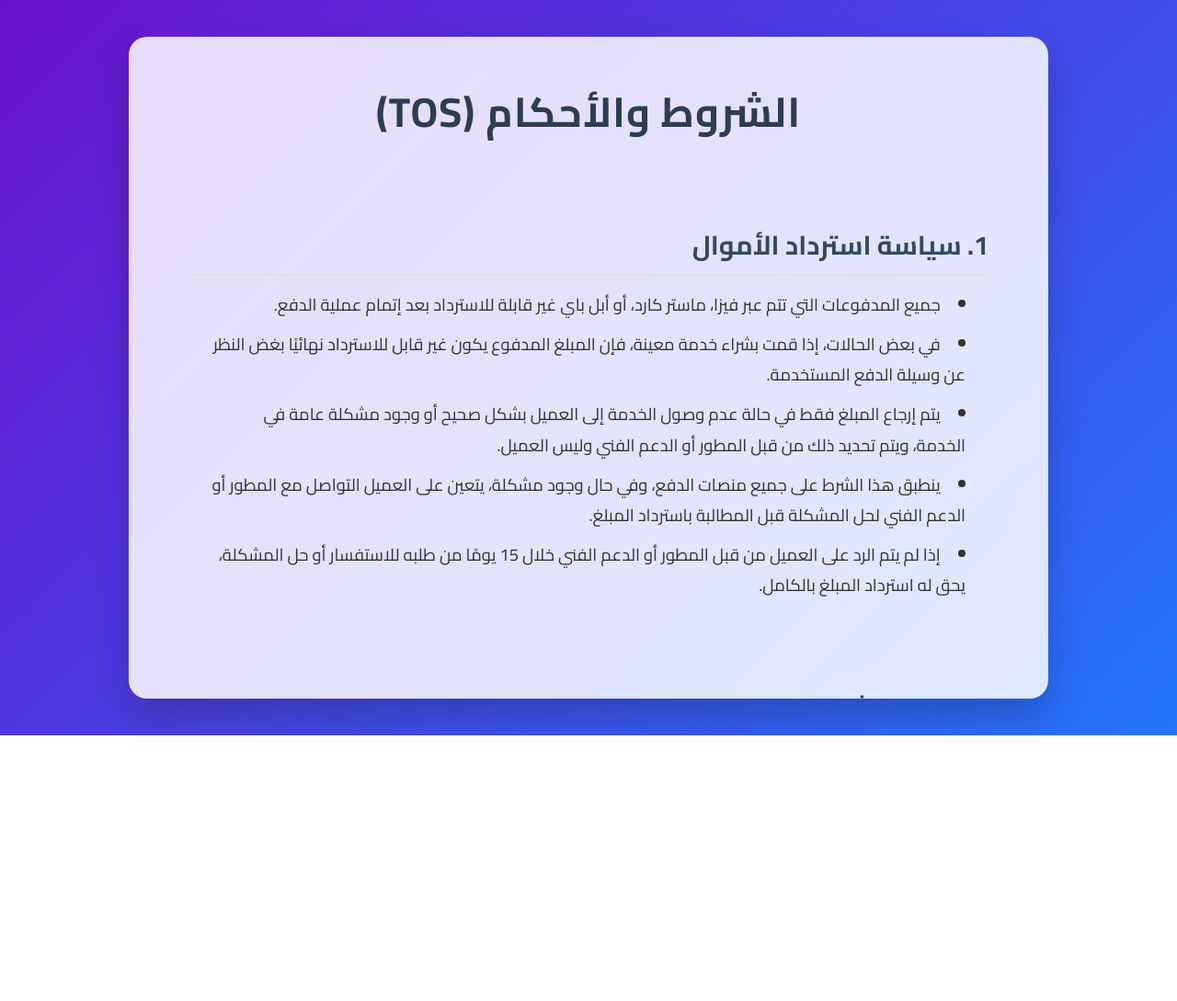
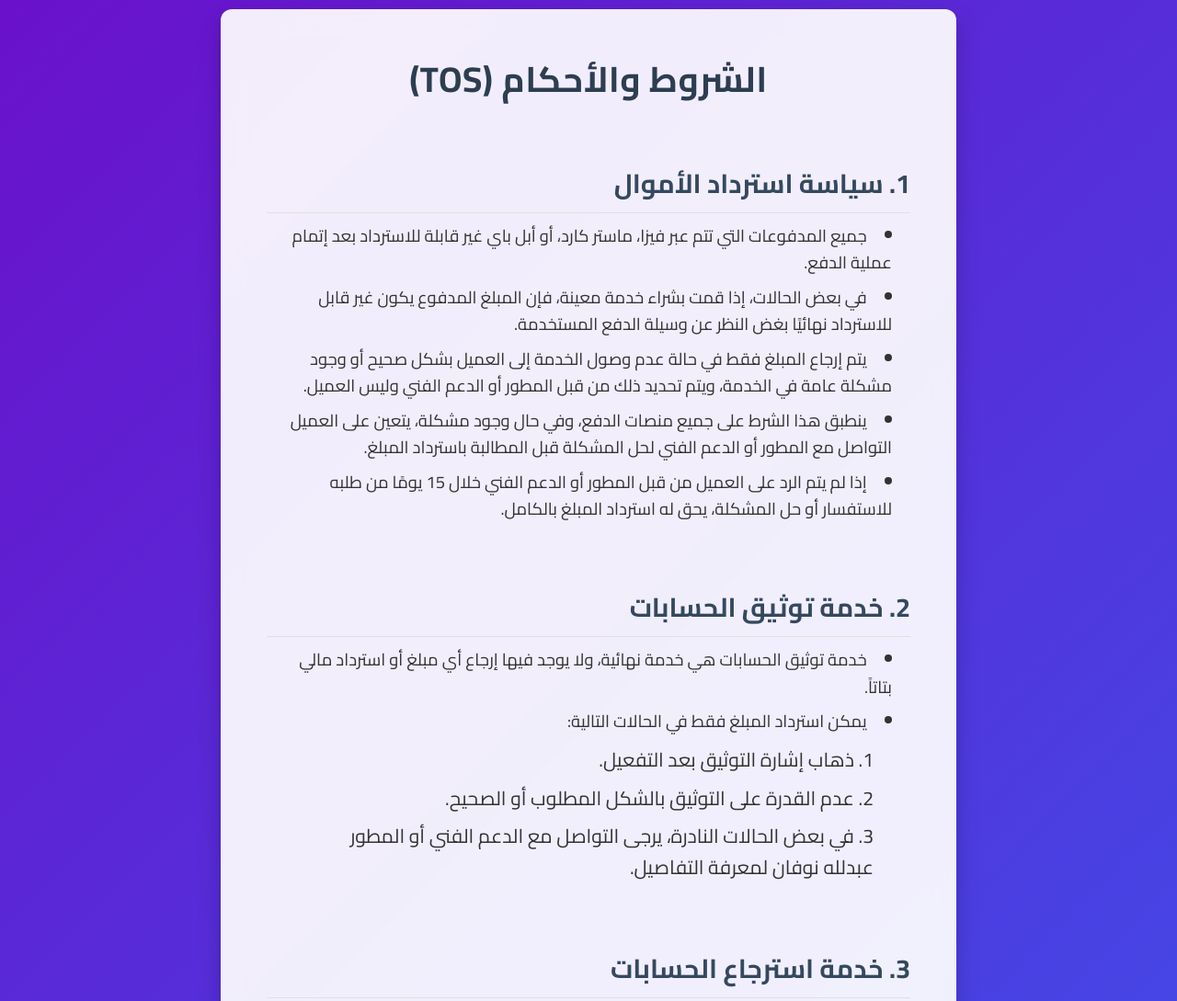
Before and after one commit to abdallahnofan/TOS, a plain HTML site: page index.html in a window 1280 px wide. Shown: the top 1089 px of the page at 92% size. Before the commit the page ends 800 px from the top, so only its background shows below. Drawn offline with Linux system fonts and the light colour scheme.

Commit message:
Update index.html

```diff
--- a/index.html
+++ b/index.html
@@ -12,17 +12,18 @@
         :root {
             --bg-gradient-start: #6a11cb;
             --bg-gradient-end: #2575fc;
-            --container-bg: rgba(255, 255, 255, 0.85);
+            --container-bg: rgba(255, 255, 255, 0.92);
             --text-color: #333;
             --heading-color: #2c3e50;
             --subheading-color: #34495e;
             --border-color: #e0e0e0;
-            --hover-bg: rgba(255, 255, 255, 0.95);
-            --max-container-width: 1000px;
+            --hover-bg: rgba(255, 255, 255, 0.98);
             --transition-speed: 0.3s;
+            --container-padding-mobile: 15px;
+            --container-padding-desktop: 40px;
         }
 
-        /* Global Reset & Base */
+        /* Mobile-First Reset & Base */
         * {
             margin: 0;
             padding: 0;
@@ -40,29 +41,28 @@
             display: flex;
             align-items: center;
             justify-content: center;
-            padding: 20px;
+            padding: 10px;
             color: var(--text-color);
             -webkit-tap-highlight-color: transparent;
         }
 
-        /* Container with Glassmorphism & Fade-in */
+        /* Container: Mobile-First with Glassmorphism & Reduced Motion */
         .container {
             background: var(--container-bg);
-            backdrop-filter: blur(15px);
-            border-radius: 20px;
-            max-width: var(--max-container-width);
+            backdrop-filter: blur(12px);
+            border-radius: 12px;
             width: 100%;
-            padding: 40px 50px;
-            box-shadow: 0 20px 40px rgba(0, 0, 0, 0.2);
+            max-width: 100%;
+            padding: var(--container-padding-mobile);
+            box-shadow: 0 10px 25px rgba(0, 0, 0, 0.2);
             overflow-y: auto;
-            max-height: 90vh;
-            animation: fadeIn 1s ease-out;
+            animation: fadeIn 0.8s ease-out;
         }
 
         @keyframes fadeIn {
             from {
                 opacity: 0;
-                transform: translateY(30px);
+                transform: translateY(20px);
             }
 
             to {
@@ -71,134 +71,121 @@
             }
         }
 
-        /* Custom Scrollbar for WebKit */
+        @media (prefers-reduced-motion: reduce) {
+            * {
+                animation: none !important;
+                transition: none !important;
+            }
+        }
+
+        /* Typography */
+        h1 {
+            text-align: center;
+            margin-bottom: 20px;
+            font-size: 1.8em;
+            color: var(--heading-color);
+            letter-spacing: 0.5px;
+        }
+
+        h2 {
+            margin-top: 20px;
+            margin-bottom: 10px;
+            font-size: 1.4em;
+            color: var(--subheading-color);
+            border-bottom: 1px solid var(--border-color);
+            padding-bottom: 5px;
+        }
+
+        p,
+        li {
+            font-size: 1em;
+            line-height: 1.6;
+        }
+
+        ul,
+        ol {
+            margin: 10px 15px;
+            list-style-position: inside;
+        }
+
+        li {
+            margin-bottom: 8px;
+        }
+
+        /* Sections with Touch-Friendly Motion */
+        .tos-section {
+            transition: background-color var(--transition-speed) ease, transform var(--transition-speed) ease;
+            padding: 10px;
+            border-radius: 10px;
+            margin-bottom: 15px;
+            background: transparent;
+            cursor: pointer;
+        }
+
+        .tos-section:active,
+        .tos-section:hover {
+            background-color: var(--hover-bg);
+            transform: translateX(3px);
+        }
+
+        /* Custom Scrollbar (WebKit) */
         ::-webkit-scrollbar {
-            width: 10px;
+            width: 8px;
         }
 
         ::-webkit-scrollbar-track {
             background: rgba(0, 0, 0, 0.1);
-            border-radius: 10px;
+            border-radius: 8px;
         }
 
         ::-webkit-scrollbar-thumb {
             background: rgba(0, 0, 0, 0.2);
-            border-radius: 10px;
+            border-radius: 8px;
         }
 
-        /* Headings */
-        h1 {
-            text-align: center;
-            margin-bottom: 30px;
-            font-size: clamp(2em, 5vw, 2.8em);
-            color: var(--heading-color);
-            letter-spacing: 1px;
-            word-break: break-word;
-        }
-
-        h2 {
-            margin-top: 30px;
-            margin-bottom: 15px;
-            font-size: clamp(1.4em, 4vw, 1.8em);
-            color: var(--subheading-color);
-            border-bottom: 2px solid var(--border-color);
-            padding-bottom: 5px;
-            word-break: break-word;
-        }
-
-        /* Text & Lists */
-        p,
-        li {
-            font-size: clamp(1em, 2.5vw, 1.15em);
-            line-height: 1.8;
-            word-break: break-word;
-        }
-
-        ul,
-        ol {
-            margin: 10px 25px;
-            list-style-position: inside;
-        }
-
-        li {
-            margin-bottom: 10px;
-        }
-
-        /* Section Hover Effects */
-        .tos-section {
-            transition: background-color var(--transition-speed) ease, transform var(--transition-speed) ease;
-            padding: 15px;
-            border-radius: 10px;
-            margin-bottom: 20px;
-            background: transparent;
-            cursor: pointer;
-        }
-
-        .tos-section:hover {
-            background-color: var(--hover-bg);
-            transform: translateX(5px);
-        }
-
-        /* Responsive Adjustments */
-        @media (max-width: 768px) {
+        /* Tablet & Desktop Enhancements */
+        @media (min-width: 600px) {
             .container {
-                padding: 30px 20px;
+                max-width: 90%;
+                padding: 20px;
             }
 
             h1 {
-                font-size: clamp(1.8em, 6vw, 2.2em);
+                font-size: 2em;
             }
 
             h2 {
-                font-size: clamp(1.4em, 4vw, 1.6em);
+                font-size: 1.5em;
             }
 
             p,
             li {
-                font-size: clamp(0.95em, 3vw, 1.05em);
-            }
-        }
-
-        @media (max-width: 480px) {
-            .container {
-                padding: 20px 15px;
-            }
-
-            h1 {
-                font-size: clamp(1.6em, 8vw, 2em);
-            }
-
-            h2 {
-                font-size: clamp(1.3em, 5vw, 1.4em);
+                font-size: 1.05em;
             }
 
             ul,
             ol {
-                margin: 8px 15px;
+                margin: 10px 20px;
             }
         }
 
-        @media (max-width: 360px) {
+        @media (min-width: 1024px) {
             .container {
-                padding: 15px 10px;
+                max-width: 800px;
+                padding: var(--container-padding-desktop);
             }
 
             h1 {
-                font-size: clamp(1.4em, 8vw, 1.8em);
+                font-size: 2.4em;
             }
 
             h2 {
-                font-size: clamp(1.2em, 5vw, 1.3em);
+                font-size: 1.8em;
             }
 
             p,
             li {
-                font-size: clamp(0.9em, 3vw, 1em);
-            }
-
-            ul,
-            ol {
-                margin: 8px 10px;
+                font-size: 1.15em;
             }
         }
     </style>
```
